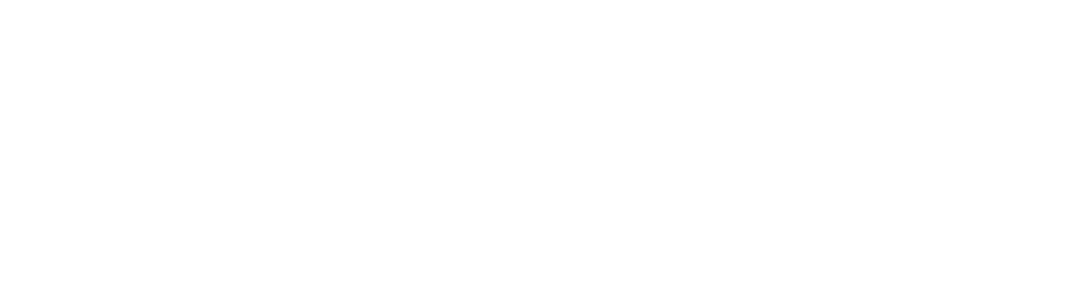
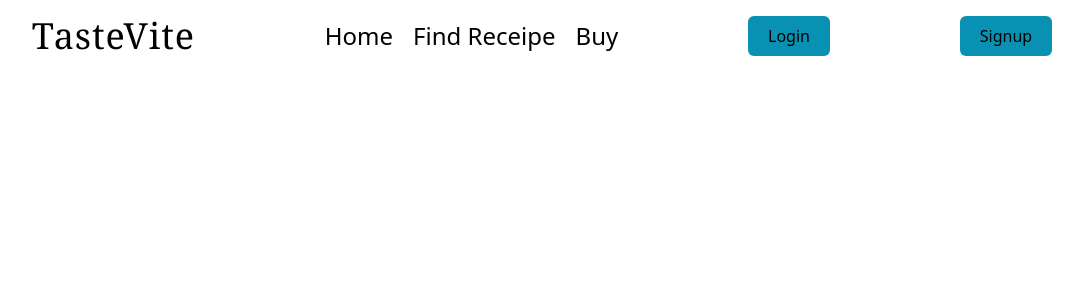
Before and after one commit to Dinesh10731j/TasteVite, a React (Vite) app: page / in a window 1280 px wide. Shown: the top 300 px of the page, without its empty margins (98-1181 px from the left). Built offline with nearby package versions, Linux system fonts and the light colour scheme.

Commit message:
styling added

```diff
--- a/src/App.tsx
+++ b/src/App.tsx
@@ -1,11 +1,10 @@
-
+import Navbar from "./Components/Navbar"
 
 const App = () => {
   return (
     <>
    <div className="">
-
-
+<Navbar/>
    </div>
     </>
   )
--- a/src/Components/Navbar.tsx
+++ b/src/Components/Navbar.tsx
@@ -3,15 +3,15 @@
   return (
     <>
 
-    <nav>
-<h1 className="font-serif">TasteVite</h1>
-<ul>
+    <nav className="flex fex-row justify-evenly items-center  py-4 ">
+<h1 className="font-serif text-4xl font-medium tracking-wide">TasteVite</h1>
+<ul className="flex flex-col gap-5 md:flex-row font-sans font-medium text-2xl">
     <li>Home</li>
-    <li></li>
-
-
+    <li>Find Receipe</li>
+    <li>Buy</li>
 </ul>
-
+<button className="px-5 py-2 bg-cyan-600 rounded-md font-medium">Login</button>
+<button className="px-5 py-2 bg-cyan-600 rounded-md font-medium">Signup</button>
     </nav>
     </>
   )
--- a/tailwind.config.js
+++ b/tailwind.config.js
@@ -2,7 +2,8 @@
 export default {
   content: ["./src/**/*.{tsx,jsx,html}"],
   theme: {
-    extend: {},
+    extend: {
+    },
   },
   plugins: [],
 }
```
